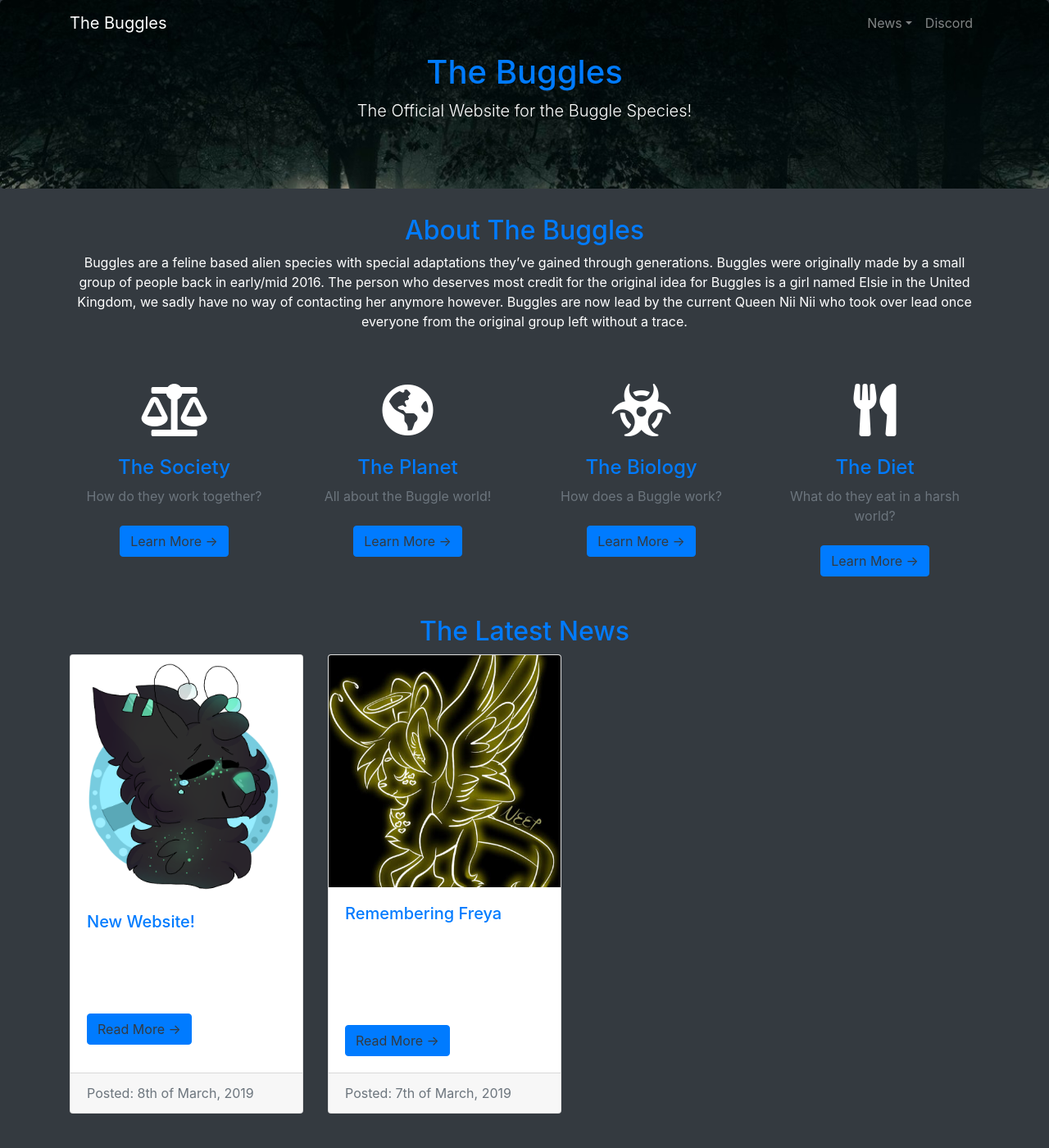
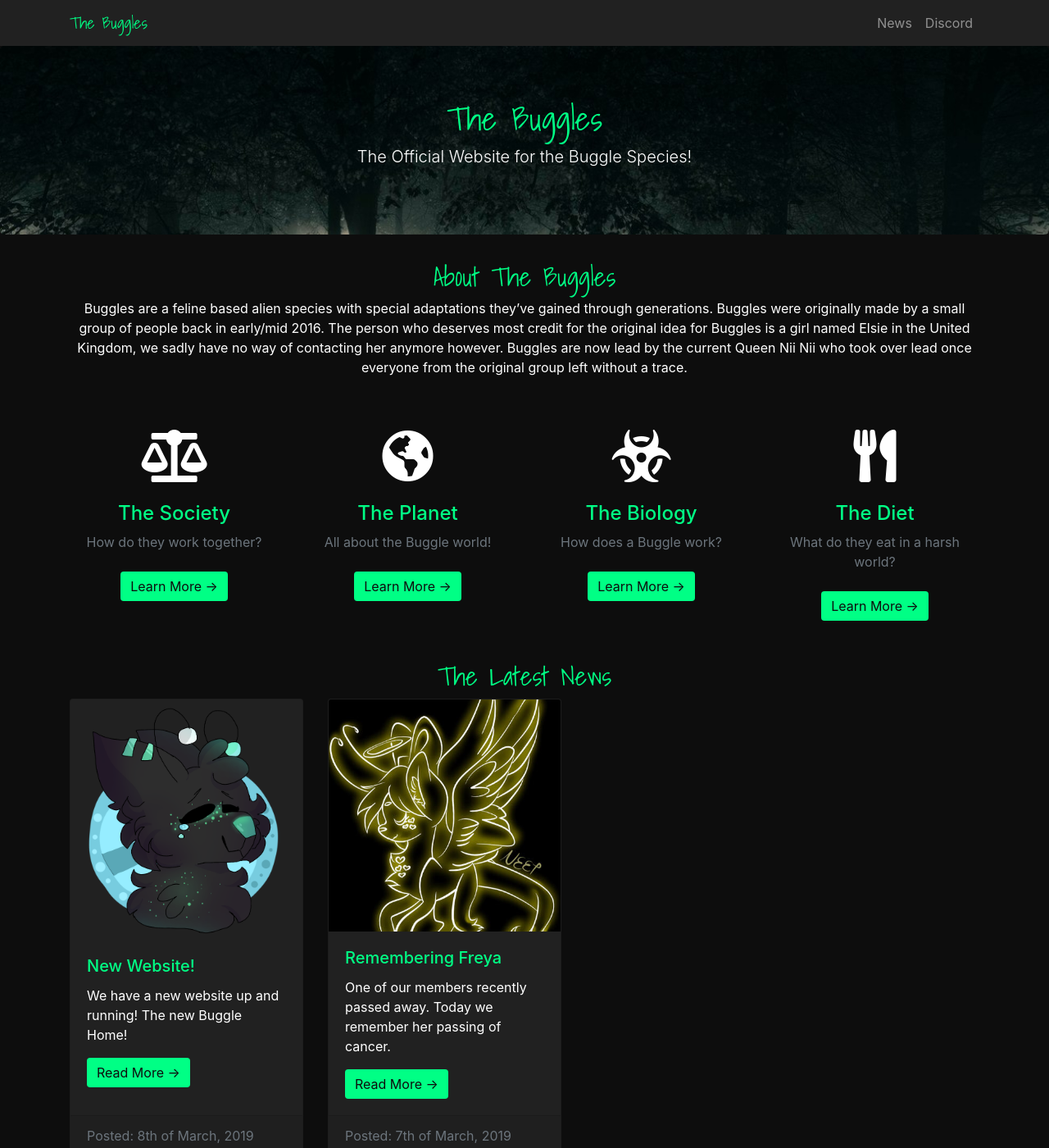
Before and after one commit to bugglespecies/bugglespecies.github.com, a Jekyll site: the page built from index.md, in a window 1280 px wide and 1400 px high. Shown: the whole window at 82% size. Built offline with Jekyll 4.4.1, drawn with Linux system fonts in a browser that asks for light colours; nearby versions of some CDN libraries.

Commit message:
Update buggles.core.css

```diff
--- a/css/buggles.core.css
+++ b/css/buggles.core.css
@@ -1,53 +1,79 @@
----
-layout: infopage
-title: Our Discord
-description: Join us on our Discord Server!
-icon: fab fa-discord
-image: /img/social.png
----
-<h4 class="text-primary">Our Server Rules</h4>
-<table>
-	<tbody>
-		<tr>
-			<td scope="row">1.</td>
-			<td>Don't impersonate other Buggles, especially the Queen and staff.</td>
-		</tr>
-		<tr>
-			<td scope="row">2.</td>
-			<td>Don't be rude, we try to promote kindness!</td>
-		</tr>
-		<tr>
-			<td scope="row">3.</td>
-			<td>Please keep all not safe for work content in the NSFK channel.</td>
-		</tr>
-		<tr>
-			<td scope="row">4.</td>
-			<td>No nudity in the server.</td>
-		</tr>
-		<tr>
-			<td scope="row">5.</td>
-			<td>Use common sense, not everything is spelled out but try not to jump to
-			conclusions and start arguments.</td>
-		</tr>
-		<tr>
-			<td scope="row">6.</td>
-			<td>Keep things to their appropriate channel. Ex: Roleplay in the roleplay channel,
-			art to one of the art channels, and memes to one of the meme channels.</td>
-		</tr>
-		<tr>
-			<td scope="row">7.</td>
-			<td>Don't go around starting fights with other species.</td>
-		</tr>
-		<tr>
-			<td scope="row">8.</td>
-			<td>Please follow the basic guidelines on how to make a Buggle and go to
-			<span class="discord-tag">#taken-buggles</span> to see if your Buggle idea is available.</td>
-		</tr>
-		<tr>
-			<td scope="row">9.</td>
-			<td>Try to have fun. We're a pretty lively and fun group long as you're friendly.</td>
-		</tr>
-	</tbody>
-</table>
-<center>
-<a class="btn btn-primary text-dark" href="https://discord.gg/zs7zayp" target="_blank">Join Our Discord!</a>
+/* Weird padding issue handler */
+body { padding-top: 54px; }
+@media (min-width: 992px) { body { padding-top: 56px; } }
+
+/* Style Roots */
+:root {
+	--primary-normal: #00FF85;
+	--primary-dark: #00BF64;
+	--primary-light: #FFFFFF;
+	--back-dark: #0D0D0D;
+	--back-darker: #212121;
+	--image-header: #212121;
+}
+
+/* Basic Link Handling */
+a, a:visited { color: var(--primary-normal); }
+a:hover, a:focus { color: var(--primary-dark); }
+
+/* Remove All Menu Carats */
+.dropdown-toggle:after { content: none }
+
+/* Dropdown Menu Handling */
+.dropdown-menu { background-color: var(--back-dark) !important; color: var(--primary-normal) !important; }
+.dropdown-item:hover, .dropdown-item:focus, .dropdown-item:active {
+	background-color: var(--back-darker);
+	color: var(--primary-dark);
+}
+
+/* Buggle Custom Font */
+.navbar-brand { font-family: 'Shadows Into Light' !important; }
+.buggle-font { font-family: 'Shadows Into Light' !important; }
+
+/* Text Variations */
+.text-link, .text-link:visited,.text-primary { color: var(--primary-normal) !important; }
+.text-link:hover, .text-link:focus { color: var(--primary-dark) !important; }
+.text-dark { color: #0D0D0D !important; }
+
+/* Custom Button Stylings */
+.btn { border: 0 !important }
+.btn-primary { background-color: var(--primary-normal) !important; }
+.btn-primary:hover, .btn-primary:focus, .btn-primary:active { background-color: var(--primary-dark) !important; }
+
+/* Background Handling */
+.bg-dark { background-color: var(--back-dark) !important; }
+.bg-darker { background-color: var(--back-darker) !important; }
+
+/* Larger FontAwesome Icons */
+.glyph { font-size: 40px; }
+
+/* Slide Animation */
+@keyframes slide {
+	0% { opacity: 0; transform: translateY(70%); }
+	100% { opacity: 1; transform: translateY(0%); }
+}
+@-webkit-keyframes slide {
+	0% { opacity: 0; -webkit-transform: translateY(70%); }
+	100% { opacity: 1; -webkit-transform: translateY(0%); }
+}
+.slideanim { visibility: hidden; }
+.slide {
+	animation-name: slide;
+	animation-duration: 1s;
+ 	-webkit-animation-name: slide;
+	-webkit-animation-duration: 1s;
+	visibility: visible;
+}
+
+/* Break Line Handling */
+hr {
+	display: block;
+    	height: 1px;
+    	border: 0;
+    	border-top: 1px solid #FFFFFF;
+    	margin: 1em 0;
+    	padding: 0;
+}
+
+/* Discord Tag */
+.discord-tag { background-color: #202225 !important; color: #7289DA !important; padding: 1px; border-radius: 3px; }
```
